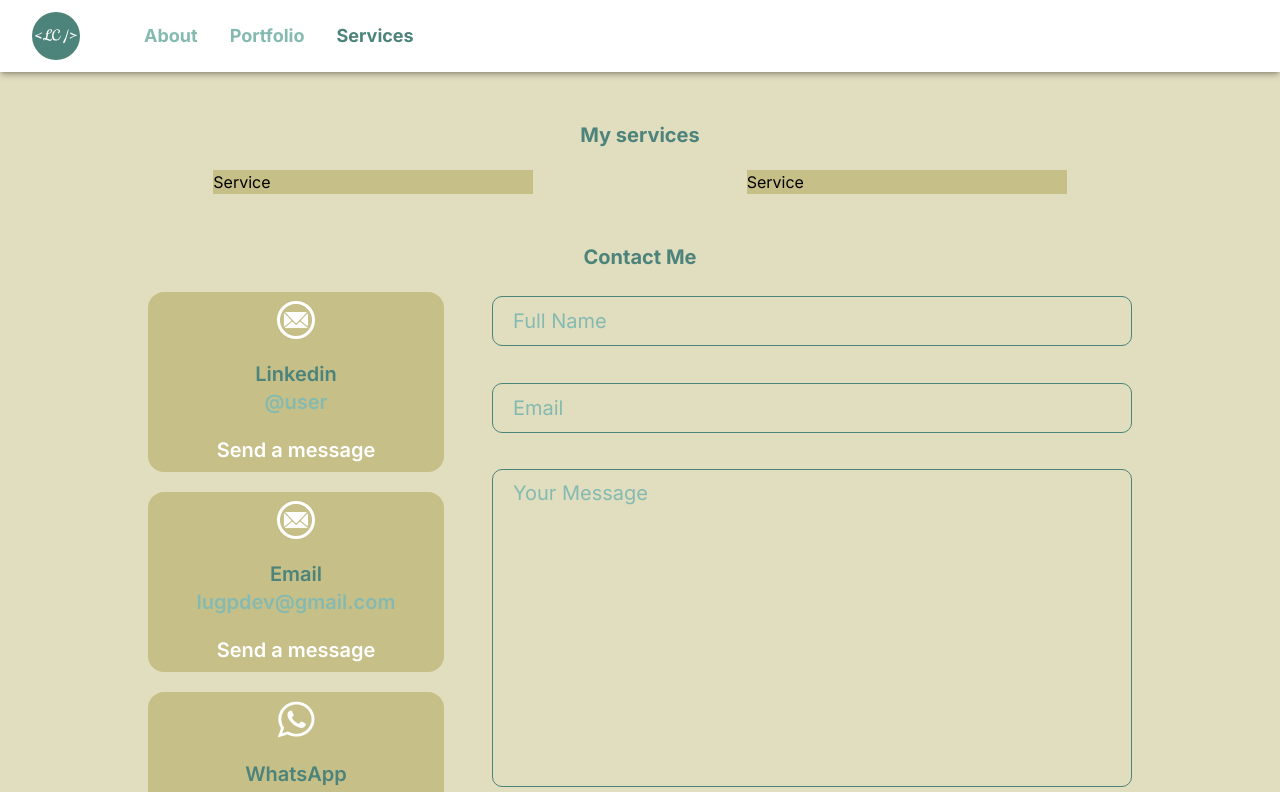
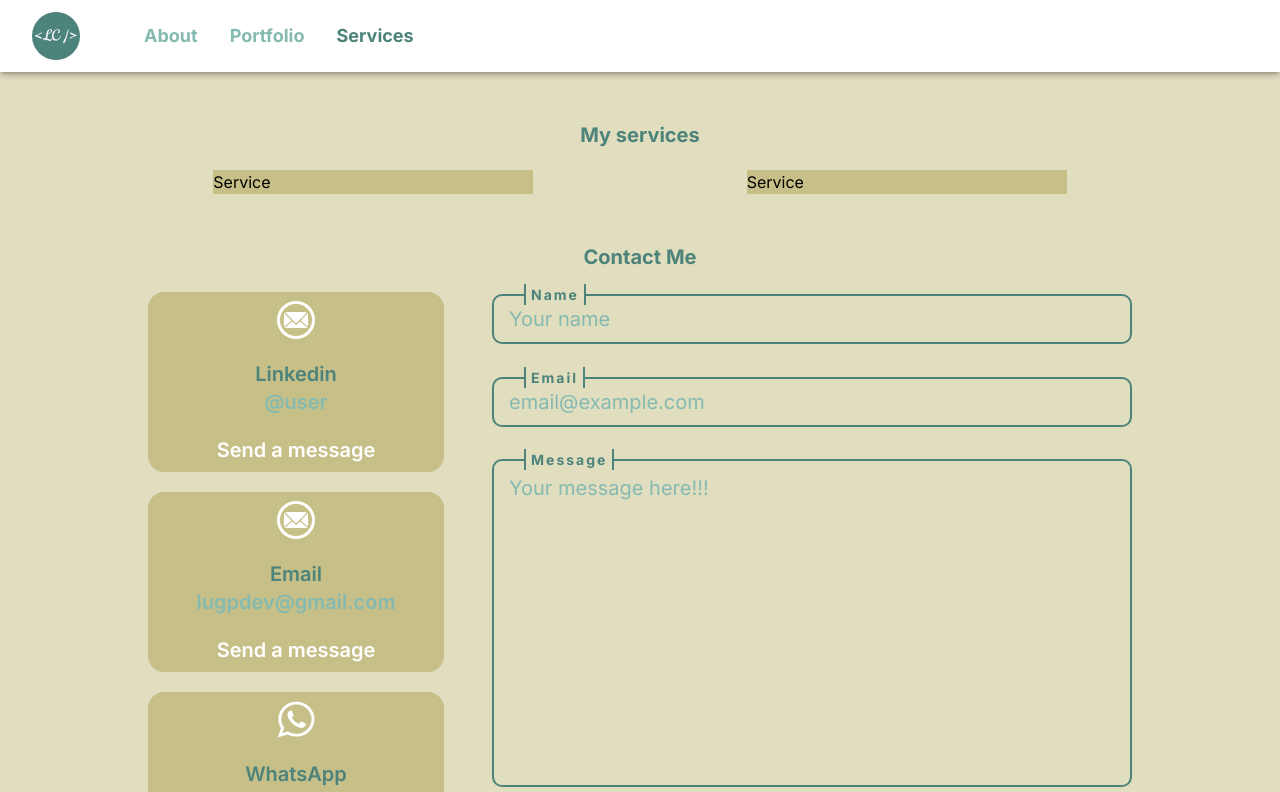
Before and after one commit to LugpDev2022/portfolio-2.0, a Next.js app: page /services in a window 1280 px wide. Shown: the top 792 px of the page. Built offline with nearby package versions, Linux system fonts and the light colour scheme.

Commit message:
Show form errors

```diff
--- a/src/components/ContactForm.tsx
+++ b/src/components/ContactForm.tsx
@@ -2,9 +2,15 @@
 
 import { getFormErrors } from '@/helpers/getFormErrors';
 import { useForm } from '@/hooks/useForm';
+import { useState } from 'react';
 
 const ContactForm = () => {
-  const { onInputChange, onResetForm, formState } = useForm({
+  const [formErrors, setFormErrors] = useState({
+    name: '',
+    email: '',
+    message: '',
+  });
+  const { onInputChange, formState } = useForm({
     name: '',
     email: '',
     message: '',
@@ -14,8 +20,7 @@ const ContactForm = () => {
     e.preventDefault();
 
     const errors = getFormErrors(formState);
-
-    console.log(errors);
+    setFormErrors(errors);
   };
 
   return (
@@ -23,27 +28,45 @@ const ContactForm = () => {
       onSubmit={handleSubmit}
       className='flex flex-col gap-7 justify-around md:col-span-2 h-full'
     >
+      <div className='relative'>
+        <label className='input-label'>Name</label>
         <input
           type='text'
           className='contact-input'
-        placeholder='Full Name'
+          placeholder='Your name'
           name='name'
           onChange={onInputChange}
         />
+        <span className='absolute right-1 -top-5 text-sm text-red-600 font-semibold'>
+          {formErrors.name}
+        </span>
+      </div>
+      <div className='relative'>
+        <label className='input-label'>Email</label>
         <input
           type='email'
           className='contact-input'
-        placeholder='Email'
+          placeholder='email@example.com'
           name='email'
           onChange={onInputChange}
         />
+        <span className='absolute right-1 -top-5 text-sm text-red-600 font-semibold'>
+          {formErrors.email}
+        </span>
+      </div>
+      <div className='relative'>
+        <label className='input-label'>Message</label>
         <textarea
           rows={10}
-        className='contact-input py-2'
-        placeholder='Your Message'
+          className='contact-input py-3'
+          placeholder='Your message here!!!'
           name='message'
           onChange={onInputChange}
         ></textarea>
+        <span className='absolute right-1 -top-5 text-sm text-red-600 font-semibold'>
+          {formErrors.message}
+        </span>
+      </div>
 
       <button
         className='
--- a/src/helpers/getFormErrors.ts
+++ b/src/helpers/getFormErrors.ts
@@ -8,7 +8,7 @@ export const getFormErrors = (formState: any) => {
   const { name, email, message } = formState;
 
   if (!name) errors.name = 'Name is required';
-  else if (name.length <= 5) errors.name = 'Write your full name';
+  else if (name.length <= 2) errors.name = 'Write a valid name';
 
   if (!email) errors.email = 'Email is required';
   else if (!email.includes('@') || email.length < 5)
--- a/src/styles/globals.css
+++ b/src/styles/globals.css
@@ -35,15 +35,29 @@
 .contact-input {
   background-color: #e1ddbf;
   border-radius: 10px;
-  border: 1px solid #4c837a;
+  border: 2px solid #4c837a;
   color: #4c837a;
   font-size: 20px;
   min-height: 50px;
   outline: none;
-  padding-left: 20px;
-  padding-right: 20px;
+  padding-left: 15px;
+  padding-right: 15px;
   resize: none;
   width: 100%;
+}
+
+.input-label {
+  position: absolute;
+  top: -10px;
+  left: 32px;
+  background-color: #e1ddbf;
+  padding: 0 5px;
+  border-left: 2px solid #4c837a;
+  border-right: 2px solid #4c837a;
+  font-size: 14px;
+  font-weight: bold;
+  letter-spacing: 2px;
+  color: #4c837a;
 }
 
 .contact-input::placeholder {
```
Lines whose indentation alone changed are shown as unchanged.
